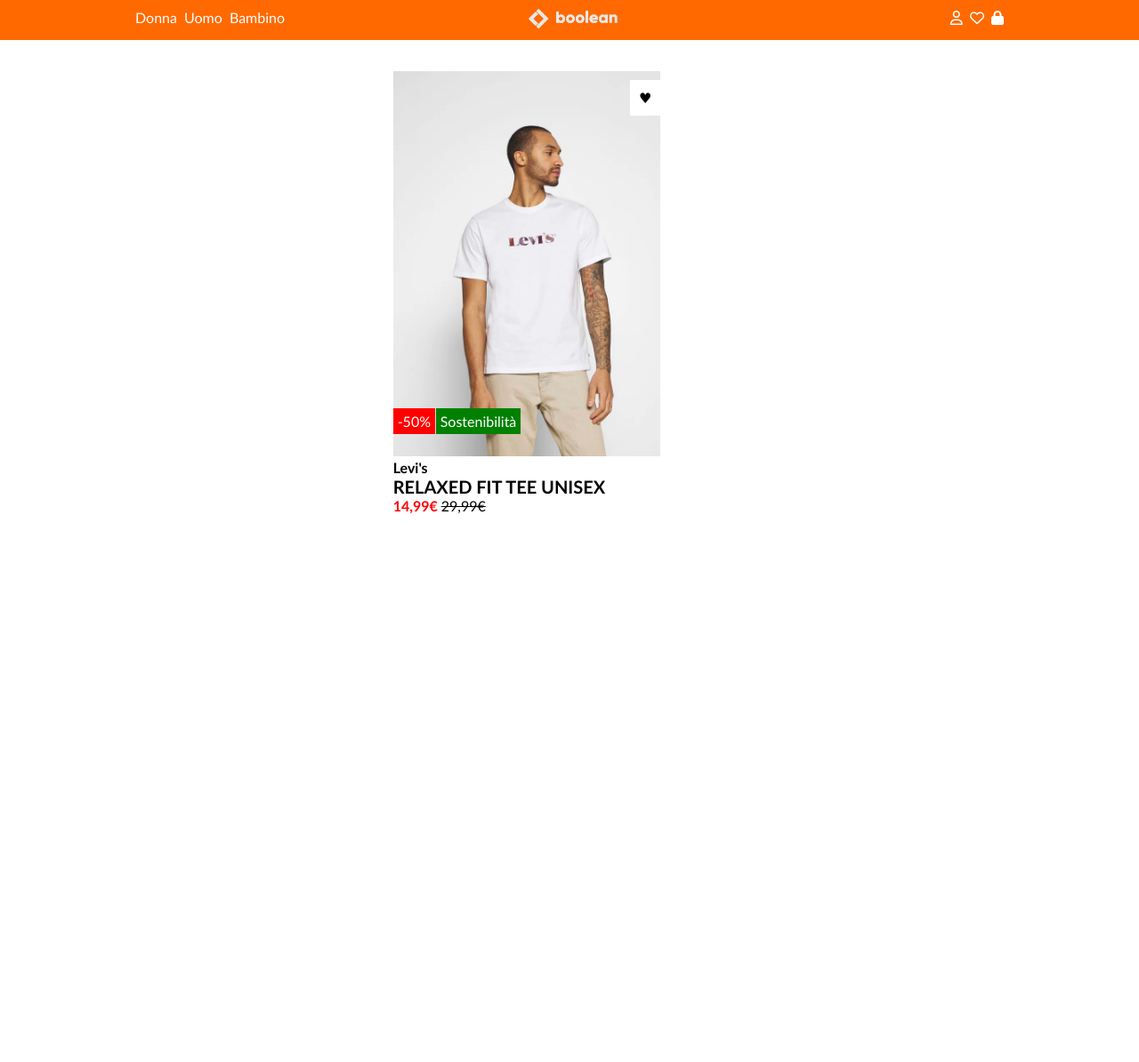
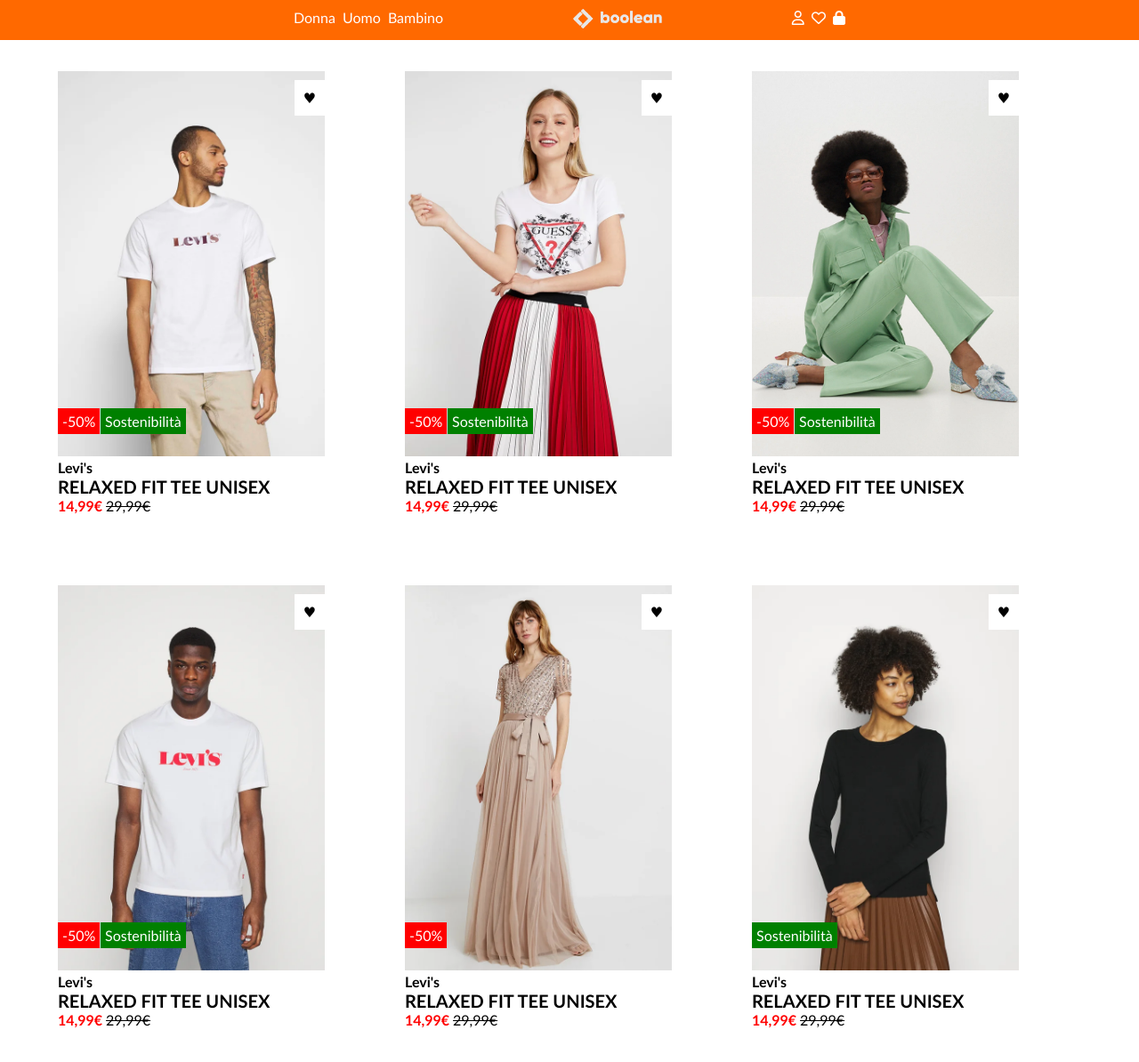
Before and after one commit to Devfrank94/html-css-boolando, a plain HTML site: page index.html in a window 1280 px wide. Shown: the whole page at 89% size. Before the commit the page ends 800 px from the top, so only its background shows below. Drawn offline with Linux system fonts and the light colour scheme.

Commit message:
add all product

```diff
--- a/css/style.css
+++ b/css/style.css
@@ -18,11 +18,12 @@ header{
 
 .flex-cont{
   display: flex;
-  justify-content: space-between;
+  justify-content: space-around;
+  width: 60%;
+  margin: 0 auto;
 }
 
-.genders{
-  margin-left: 150px;
+.genders, .logo, .icons{
   margin-top: 10px;
   margin-bottom: 10px;
 }
@@ -33,35 +34,24 @@ header{
   margin: 2px;
 }
 
-.logo{
-  margin-bottom: 10px;
-  margin-top: 10px;
-  margin-right: 100px;
-}
-
 .logo img{
   width: 100px;
-}
-
-.icons{
-  margin-right: 150px;
-  margin-top: 10px;
-  margin-bottom: 10px;
 }
 /* /stile header */
 
 /* stile cards */
+
 .cards{
   display: flex;
   flex-wrap: wrap;
-  width: 1250px;
-  margin: auto;
+  width: 1300px;
+  margin: 0 auto;
   padding-bottom: 50px;
   justify-content: center;
 }
 
 .product{
-  width: calc(100% / 3 - 20px);
+  width: calc(90% / 3);
   position: relative;
 }
 
@@ -90,7 +80,7 @@ header{
   position: absolute;
   padding: 10px;
   top: 90px;
-  right: 96px;
+  right: 90px;
   background-color: white;
   text-align: center;
 }
--- a/index.html
+++ b/index.html
@@ -43,26 +43,58 @@
             <div class="nameproduct">RELAXED FIT TEE UNISEX</div>
             <span class="price">14,99&euro; </span><span class="price-underline">29,99&euro;</span>
           </div>
+          <div class="product">
+            <img src="img/2.webp" alt="Prodotto 2" class="photo-one">
+            <img src="img/2b.webp" alt="Prodotto 2b" class="photo-two">
+            <span class="heart">&hearts;</span>
+            <span class="discount">-50%</span>
+            <span class="information">Sostenibilità</span>
+            <div class="brand">Levi's</div>
+            <div class="nameproduct">RELAXED FIT TEE UNISEX</div>
+            <span class="price">14,99&euro; </span><span class="price-underline">29,99&euro;</span>
+          </div>
+          <div class="product">
+            <img src="img/3.webp" alt="Prodotto 3" class="photo-one">
+            <img src="img/3b.webp" alt="Prodotto 3b" class="photo-two">
+            <span class="heart">&hearts;</span>
+            <span class="discount">-50%</span>
+            <span class="information">Sostenibilità</span>
+            <div class="brand">Levi's</div>
+            <div class="nameproduct">RELAXED FIT TEE UNISEX</div>
+            <span class="price">14,99&euro; </span><span class="price-underline">29,99&euro;</span>
+          </div>
+          <div class="product">
+            <img src="img/4.webp" alt="Prodotto 4" class="photo-one">
+            <img src="img/4b.webp" alt="Prodotto 4b" class="photo-two">
+            <span class="heart">&hearts;</span>
+            <span class="discount">-50%</span>
+            <span class="information">Sostenibilità</span>
+            <div class="brand">Levi's</div>
+            <div class="nameproduct">RELAXED FIT TEE UNISEX</div>
+            <span class="price">14,99&euro; </span><span class="price-underline">29,99&euro;</span>
+          </div>
+          <div class="product">
+            <img src="img/5.webp" alt="Prodotto 5" class="photo-one">
+            <img src="img/5b.webp" alt="Prodotto 5b" class="photo-two">
+            <span class="heart">&hearts;</span>
+            <span class="discount">-50%</span>
+            <div class="brand">Levi's</div>
+            <div class="nameproduct">RELAXED FIT TEE UNISEX</div>
+            <span class="price">14,99&euro; </span><span class="price-underline">29,99&euro;</span>
+          </div>
+          <div class="product">
+            <img src="img/6.webp" alt="Prodotto 6" class="photo-one">
+            <img src="img/6b.webp" alt="Prodotto 6b" class="photo-two">
+            <span class="heart">&hearts;</span>
+            <span class="information2">Sostenibilità</span>
+            <div class="brand">Levi's</div>
+            <div class="nameproduct">RELAXED FIT TEE UNISEX</div>
+            <span class="price">14,99&euro; </span><span class="price-underline">29,99&euro;</span>
+          </div>
+        </div>
+      </main>
+      <!-- /prodotti -->
 
-
-
-
-
-
-
-
-
-
-
-
-
-
-
-
-
-
-
-      </main>
 
 
 
```
